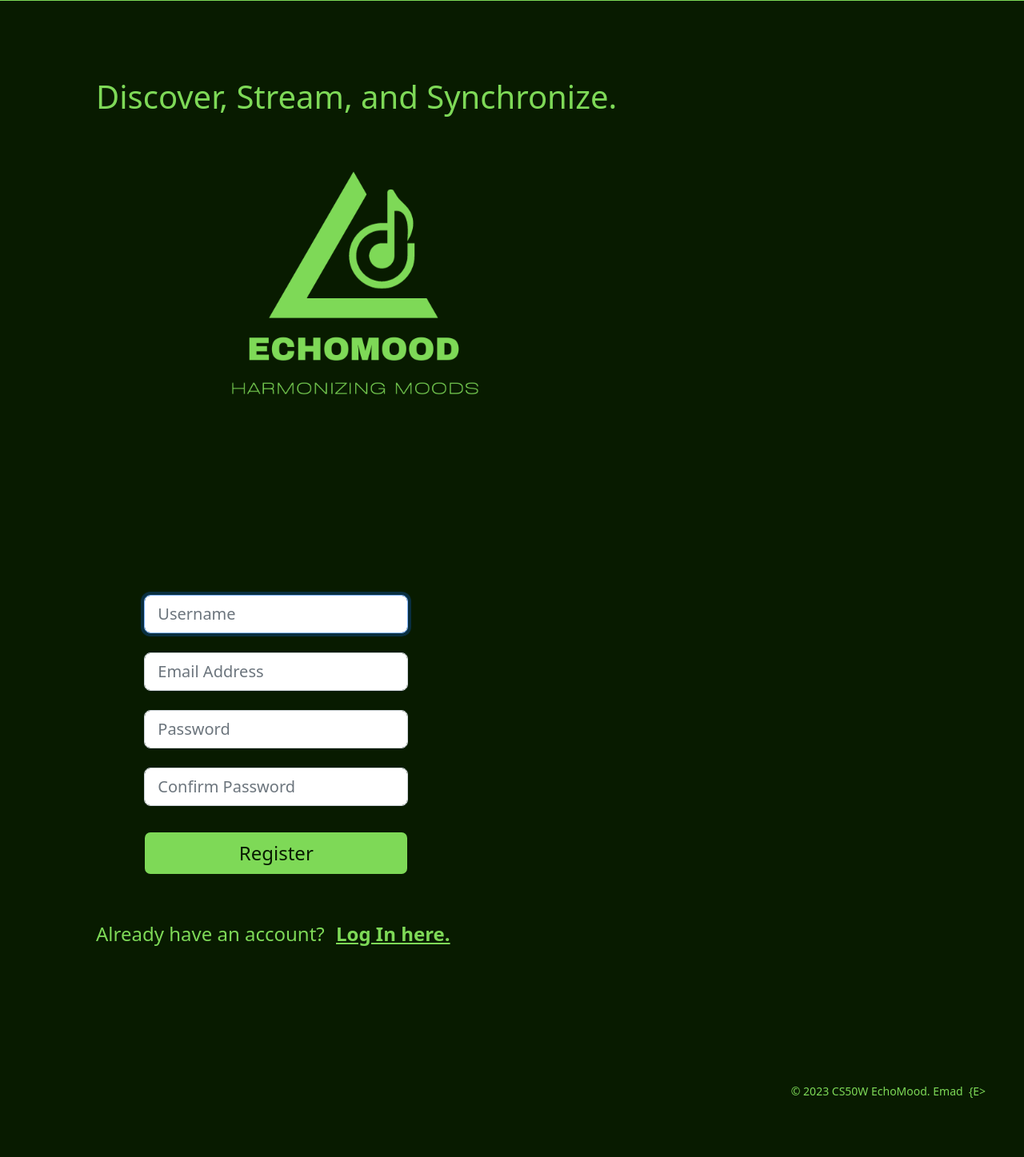
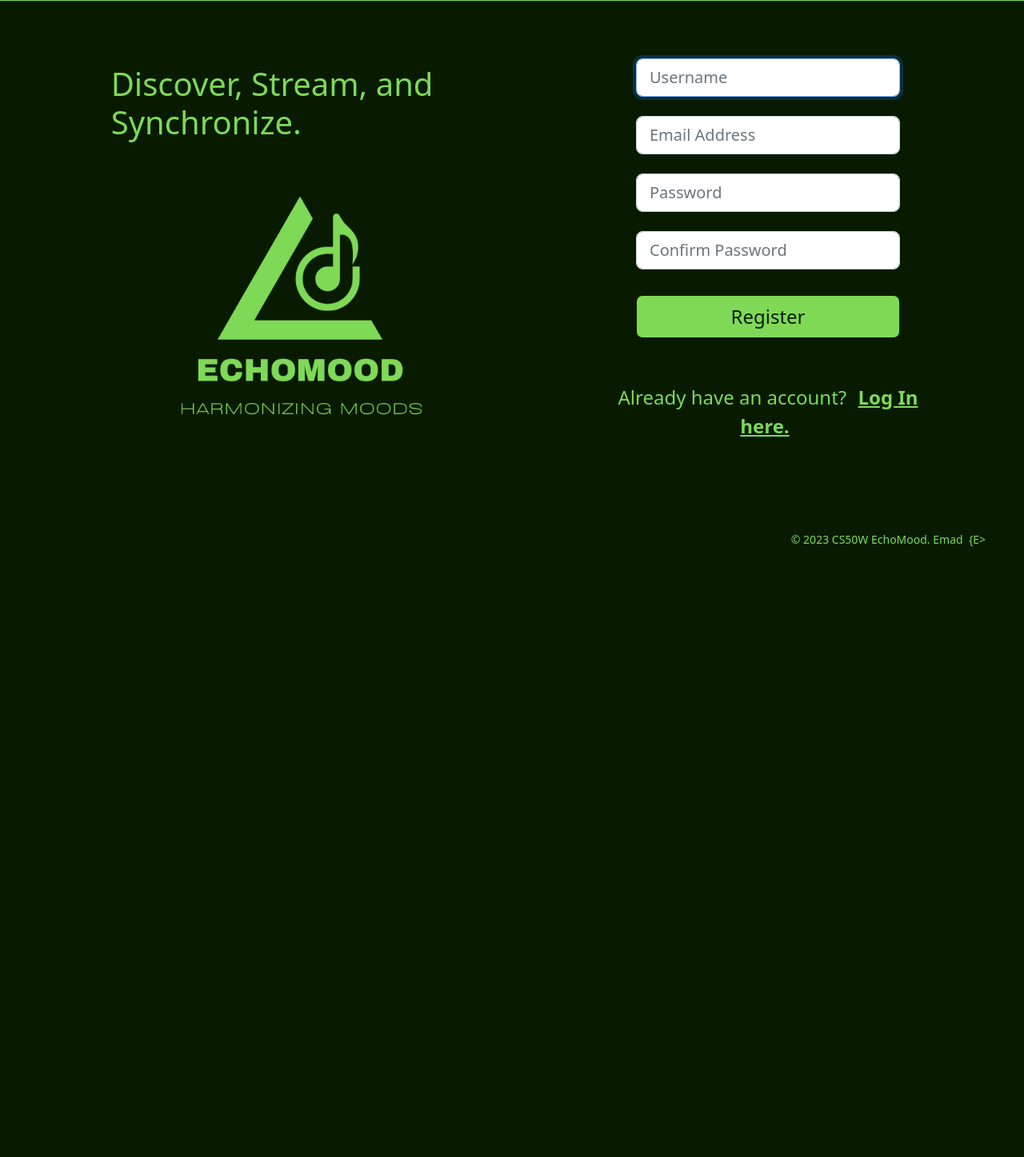
Before and after one commit to emads22/EchoMood, a Django app: page /register in a window 1280 px wide. Shown: the part 332-1779 px from the top of the page at 80% size. After the commit the page ends 1015 px from the top, so only its background shows below. Run offline with Django 4.2, Linux system fonts and the light colour scheme; some libraries are stand-ins or nearby versions.

Commit message:
adjust homepage design

```diff
--- a/capstone/static/capstone/styles.css
+++ b/capstone/static/capstone/styles.css
@@ -24,6 +24,11 @@ a.dropdown-item:hover {
 /* .dropdown-menu {
     background-color: #7ED957;
 } */
+
+.container-fluid {
+    margin: 0;
+    padding: 0;
+}
 
 .home-icon {
     margin-top: -15px;
@@ -80,6 +85,9 @@ a.dropdown-item:hover {
     width: 300px;
 }
 
+.mood-form {
+    width: 130%;
+}
 
 
 
--- a/capstone/templates/capstone/layout.html
+++ b/capstone/templates/capstone/layout.html
@@ -60,13 +60,13 @@
         </div>
     </nav>
 
-    <div class="body container-fluid">
+    <div class="container-fluid mb-4 pb-4">
         {% block body %}
         {% endblock %}
     </div>
 
-    <footer>
-        <small class="d-flex justify-content-end m-5">
+    <footer class="mt-5">
+        <small class="d-flex justify-content-end mx-5 mb-2">
             <!-- '&copy;' = '©' and '&nbsp;' = ' ' -->
             &copy;&nbsp;2023&nbsp;CS50W&nbsp;EchoMood.&nbsp;Emad&nbsp;&nbsp;{E>
         </small>
--- a/capstone/templates/capstone/register.html
+++ b/capstone/templates/capstone/register.html
@@ -14,17 +14,13 @@
         <meta http-equiv="refresh" content="6;url={% url 'register' %}">
     {% endif %}
 
-
-    <div class="row container-fluid">
-
-        <div class="col-auto m-5 p-5">
-            <h1 class="mb-3">Discover, Stream, and Synchronize.</h1>
-            <div class="d-flex justify-content-center">
-                <img src="{% static 'capstone/assets/logo/EchoMood.png' %}" alt="EchoMood Logo" class="small-logo">
-            </div>
+    <div class="row container-fluid d-flex justify-content-center align-items-center mt-4 pt-4">
+        <div class="col-md-6 p-3">
+            <h1 class="m-3">Discover, Stream, and Synchronize.</h1>
+            <img src="{% static 'capstone/assets/logo/EchoMood.png' %}" alt="EchoMood Logo" class="ms-5 ps-5 small-logo">
         </div>
 
-        <div class="col-auto m-5 p-5 container">
+        <div class="col-md-4 p-3">
             <div class="d-flex justify-content-center">
                 <form action="{% url 'register' %}" method="post">
                     {% csrf_token %}
@@ -43,18 +39,15 @@
                     </div>
 
                     <div class="col-auto">
-                        <button type="submit" class="form-control btn btn-lg mt-2 mb-4 fs-4 btn-green">
-                            Register
-                        </button>
+                        <input type="submit" class="form-control btn btn-lg btn-green mt-2 mb-4 fs-4" value="Register">
                     </div>
                 </form>
             </div>
             <br>
-            <p class="text-center mt-2 mb-4 fs-4">
+            <p class="text-center mt-2 fs-4">
                 Already have an account? <a href="{% url 'login' %}" class="mx-2 login-link"><strong>Log In here.</strong></a>
             </p>
         </div>
-
     </div>
 
 {% endblock %}
--- a/capstone/tools.py
+++ b/capstone/tools.py
@@ -59,10 +59,12 @@ def fetch_tracks_info(page_token=None):
             return tracks
 
         except HttpError as http_error:
-            return f'An HTTP error occurred: {http_error}'
+            # handle error by propagating it to caller function
+            raise ValueError(f'An HTTP error occurred: {http_error}')
 
     except Exception as error:
-        return f'An error occurred: {error}'
+        # handle error by propagating it to caller function
+        raise ValueError(f'An error occurred: {error}')
 
 
 
--- a/capstone/views.py
+++ b/capstone/views.py
@@ -61,7 +61,7 @@ class MoodForm(forms.Form):
         # choices must be list of tuples (value, display_label), and added first choice as empty value. (genres are instances of Model table)
         choices=[('', 'Select your mood')] + [(mood.name, mood.name) for mood in Mood.objects.all()],
         initial='',     # here empty value is selected at first
-        widget=forms.Select(attrs={'class': 'form-select form-select-lg',
+        widget=forms.Select(attrs={'class': 'form-select form-select-lg fs-4 py-3 mood-form',
                                    'autofocus': 'autofocus'}),
         required=True
         )
@@ -71,22 +71,26 @@ class MoodForm(forms.Form):
 # <==================================================<Views Functions>==================================================>
 @login_required
 def index(request):
-    drive_tracks = fetch_tracks_info()      #--fix  raise errors
-    print()
-    print(drive_tracks, len(drive_tracks))
-    these = Track.objects.all()
-    print(these.count())
-    # sync the tracks from the drive with the tracks from db
-    sync_drive_db(drive_tracks)
-    # fetch all tracks info from db
-    these_tracks = Track.objects.all();
     # create the default context
-    context = create_context(
-        mood_form=MoodForm(),
-        # tracks=these_tracks,
-        # serialize the list of tracks objects to JSON format before being used in JavaScript code
-        tracks_json=serializers.serialize('json', these_tracks),
-    )
+    context = create_context(mood_form=MoodForm())
+
+    try:
+        # attempt to fetch info of the tracks in the google drive
+        drive_tracks = fetch_tracks_info()
+    # handle exception (raised value error) from 'fetch_tracks_info()'
+    except ValueError as error:
+        # in case fetching failed for any reason (network, server,...) then skip syncing and continue with tracks available in the db for the moment
+        these_tracks = Track.objects.all()
+        # context['messsage'] = f'An error occurred: {error}'
+        # return render(request, "capstone/error.html", context=context)
+    else:
+        # if successfully loaded (fetched) then sync the tracks from the drive with the tracks from db
+        sync_drive_db(drive_tracks)
+        # fetch all tracks info from db
+        these_tracks = Track.objects.all()
+
+    # serialize the list of tracks objects to JSON format before being used in JavaScript code
+    context['tracks_json'] = serializers.serialize('json', these_tracks)
     return render(request, "capstone/index.html", context=context)
 
 
```
Also changed, not shown: capstone/templates/capstone/index.html (+31 -18 lines), capstone/templates/capstone/login.html (+7 -14 lines), capstone/static/capstone/assets/logo/EchoMood.png, capstone/static/capstone/assets/logo/EchoMood_No_Slogan.png (deleted), db.sqlite3, 1 other file.
